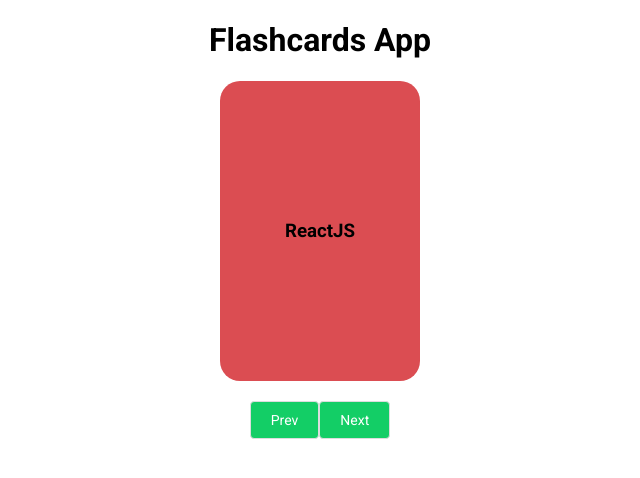
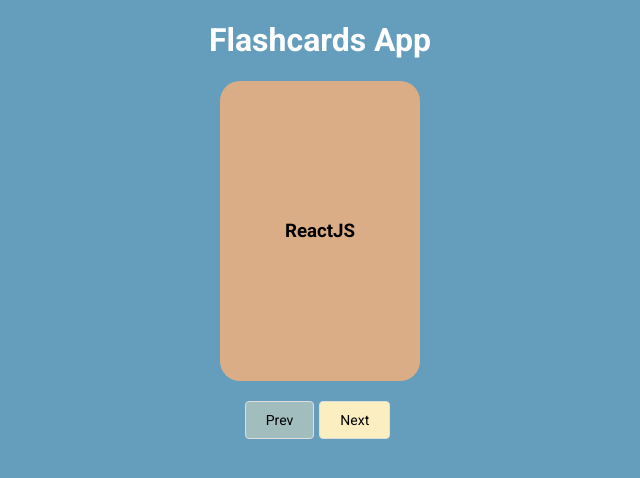
Before and after one commit to oiibar/Flashcards, a Vue app: page / in a window 1280 px wide. Shown: the top 478 px of the page, without its empty margins (320-960 px from the left). Built offline with nearby package versions, Linux system fonts and the light colour scheme.

Commit message:
added styles

```diff
--- a/index.html
+++ b/index.html
@@ -11,6 +11,15 @@
       href="https://fonts.googleapis.com/css2?family=Roboto:ital,wght@0,100;0,300;0,400;0,500;0,700;0,900;1,100;1,300;1,400;1,500;1,700;1,900&display=swap"
       rel="stylesheet"
     />
+    <style>
+      body {
+        background-color: #659dbd;
+        padding: 0;
+        margin: 0;
+        width: 100%;
+        min-height: 100%;
+      }
+    </style>
   </head>
   <body>
     <div id="app"></div>
--- a/src/App.vue
+++ b/src/App.vue
@@ -53,6 +53,9 @@
 </script>
 
 <style scoped>
+h1 {
+  color: #fff;
+}
 .wrapper {
   font-family: "Roboto";
   text-align: center;
--- a/src/components/Flashcard.vue
+++ b/src/components/Flashcard.vue
@@ -59,12 +59,12 @@
 
 .front {
   transform: rotateY(0deg);
-  background-color: #db4d52;
+  background-color: #daad86;
 }
 
 .back {
   transform: rotateY(180deg);
-  background-color: #49b0e4;
+  background-color: #daad86;
 }
 
 .flipped {
--- a/src/components/FlashcardsList.vue
+++ b/src/components/FlashcardsList.vue
@@ -1,6 +1,6 @@
 <!-- src/components/FlashcardsList.vue -->
 <template>
-  <div>
+  <div class="ls">
     <Flashcard :card="currentCard" />
     <div class="button-container">
       <button @click="prevCard" :disabled="currentIndex === 0">Prev</button>
@@ -53,13 +53,18 @@
   margin-top: 20px;
 }
 button {
+  font-family: "Roboto";
   padding: 10px 20px;
   border: 1px solid #ddd;
-  background-color: #13ce66;
-  color: #fff;
+  background-color: #fbeec1;
+  color: #000;
   border-radius: 4px;
   font-size: 14px;
   font-family: "Roboto";
   cursor: pointer;
+  margin-right: 5px;
+}
+button:disabled {
+  background-color: #fbeec165;
 }
 </style>
```
